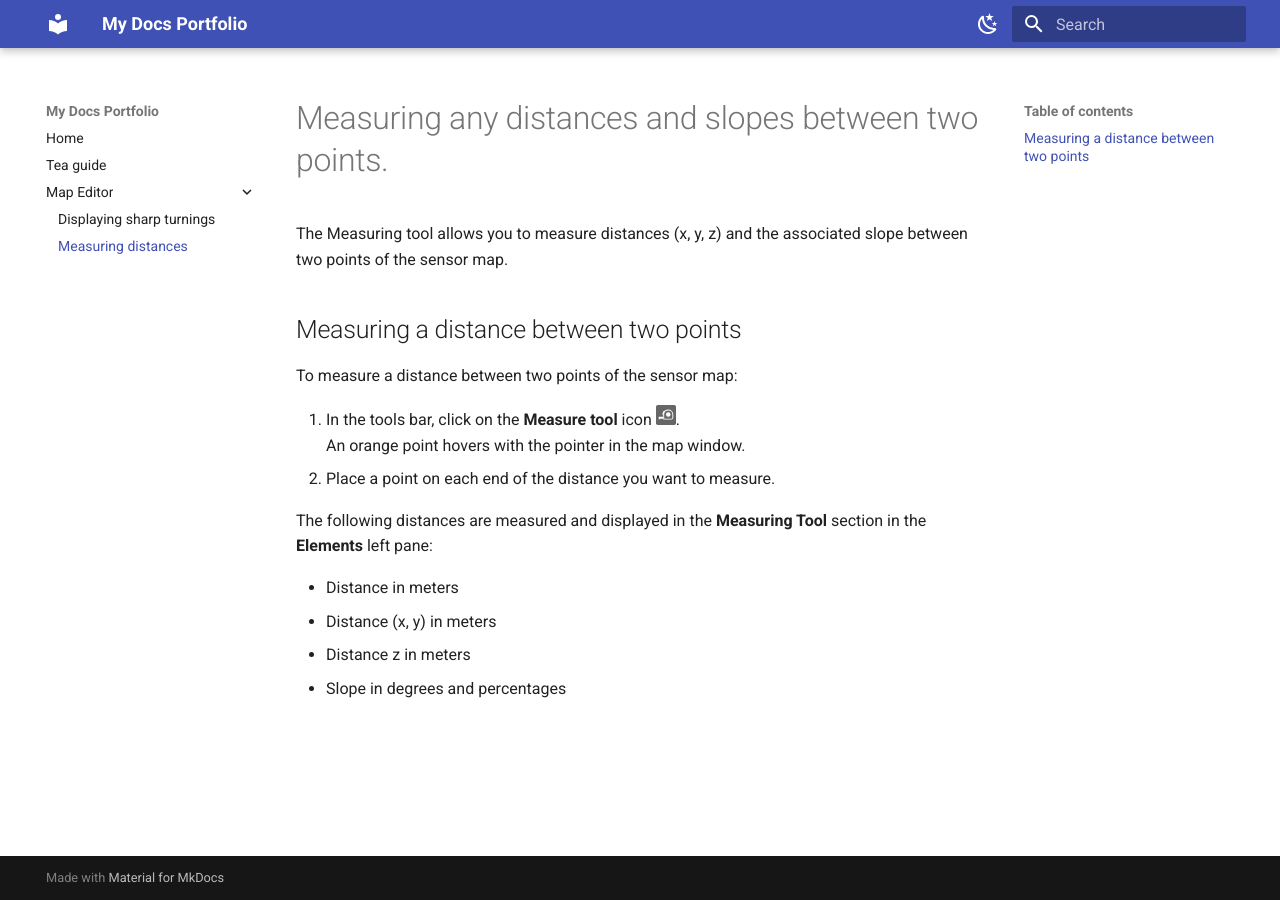
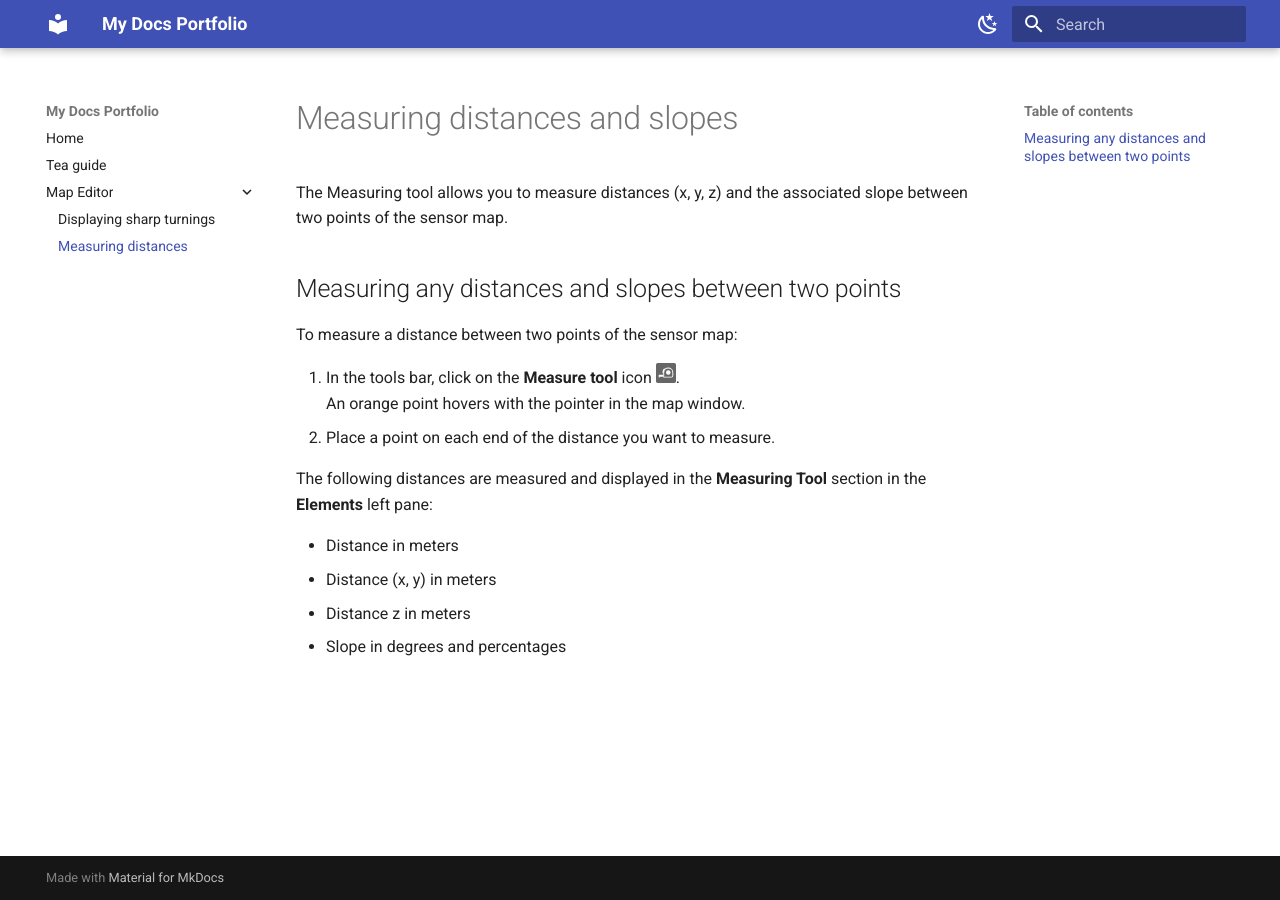
Before and after one commit to cecilelng/my-docs-portfolio, an MkDocs documentation site: the page built from docs/map-editor/measure.md, in a window 1280 px wide. Built offline with MkDocs 1.6.1 and Material for MkDocs 9.7.7, drawn with Linux system fonts in a browser that asks for light colours.

Commit message:
Changed the titles to reflect the titles in the nav menu

```diff
--- a/docs/map-editor/measure.md
+++ b/docs/map-editor/measure.md
@@ -3,11 +3,11 @@ title: Measuring distances and slopes
 description: Learn how to measure distances between two points in the sensor map.
 ---
 
-# Measuring any distances and slopes between two points.
+# Measuring distances and slopes
 
 The Measuring tool allows you to measure distances (x, y, z) and the associated slope between two points of the sensor map.
 
-## Measuring a distance between two points
+## Measuring any distances and slopes between two points
 
 To measure a distance between two points of the sensor map:
 
```
Also changed, not shown: docs/map-editor/radius.md (+1 -1 lines).
